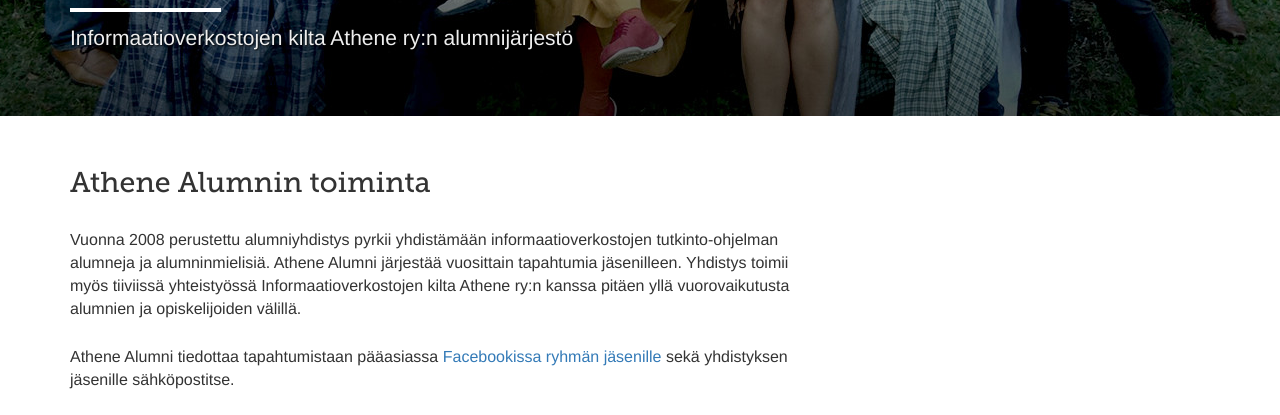
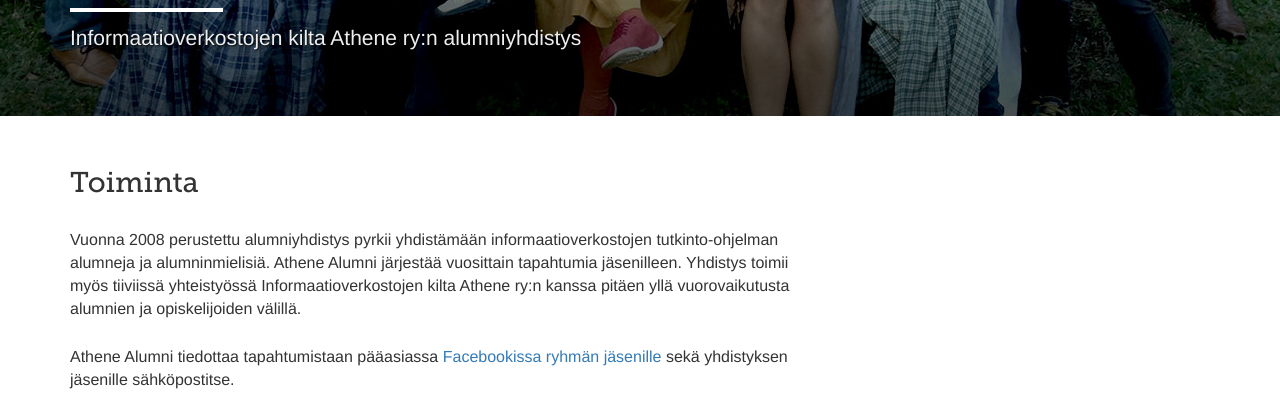
Before and after one commit to athenealumni/athenealumni.fi, a website: page index.html in a window 1280 px wide. Shown: the part 619-1034 px from the top of the page. Drawn offline with nearby package versions, Linux system fonts and the light colour scheme.

Commit message:
copy update

```diff
--- a/index.html
+++ b/index.html
@@ -24,7 +24,7 @@
         <header>
           <h1>Athene Alumni</h1>
           <div class="hr"></div>
-          <p>Informaatioverkostojen kilta Athene ry:n alumnijärjestö</p>
+          <p>Informaatioverkostojen kilta Athene ry:n alumniyhdistys</p>
         </header>
       </div>
     </div>
@@ -32,7 +32,7 @@
     <div class="container">
       <div class="row">
         <div class="col-sm-8 toiminta">
-          <h2>Athene Alumnin toiminta</h2>
+          <h2>Toiminta</h2>
           <p>Vuonna 2008 perustettu alumniyhdistys pyrkii yhdistämään informaatioverkostojen tutkinto-ohjelman alumneja ja alumninmielisiä. Athene Alumni järjestää vuosittain tapahtumia jäsenilleen. Yhdistys toimii myös tiiviissä yhteistyössä Informaatioverkostojen kilta Athene ry:n kanssa pitäen yllä vuorovaikutusta alumnien ja opiskelijoiden välillä.</p>
 
         </div>
```
